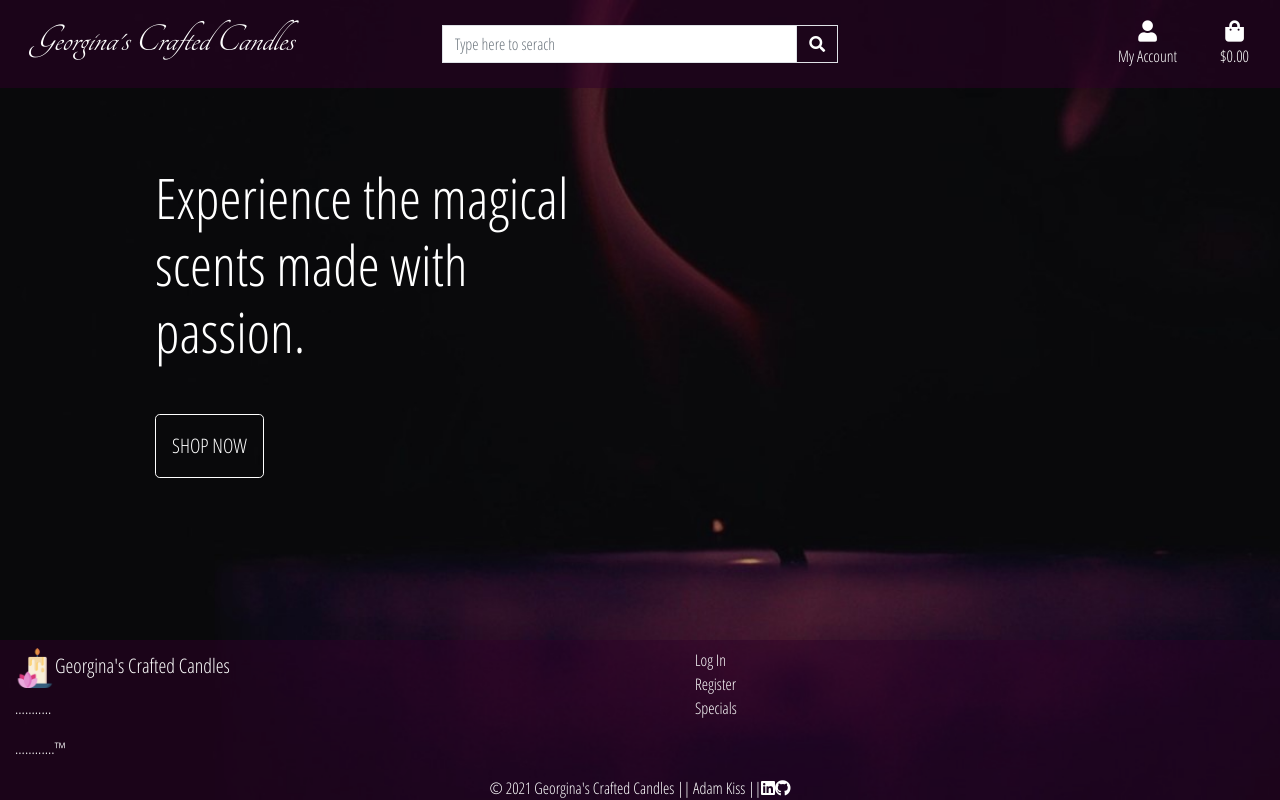
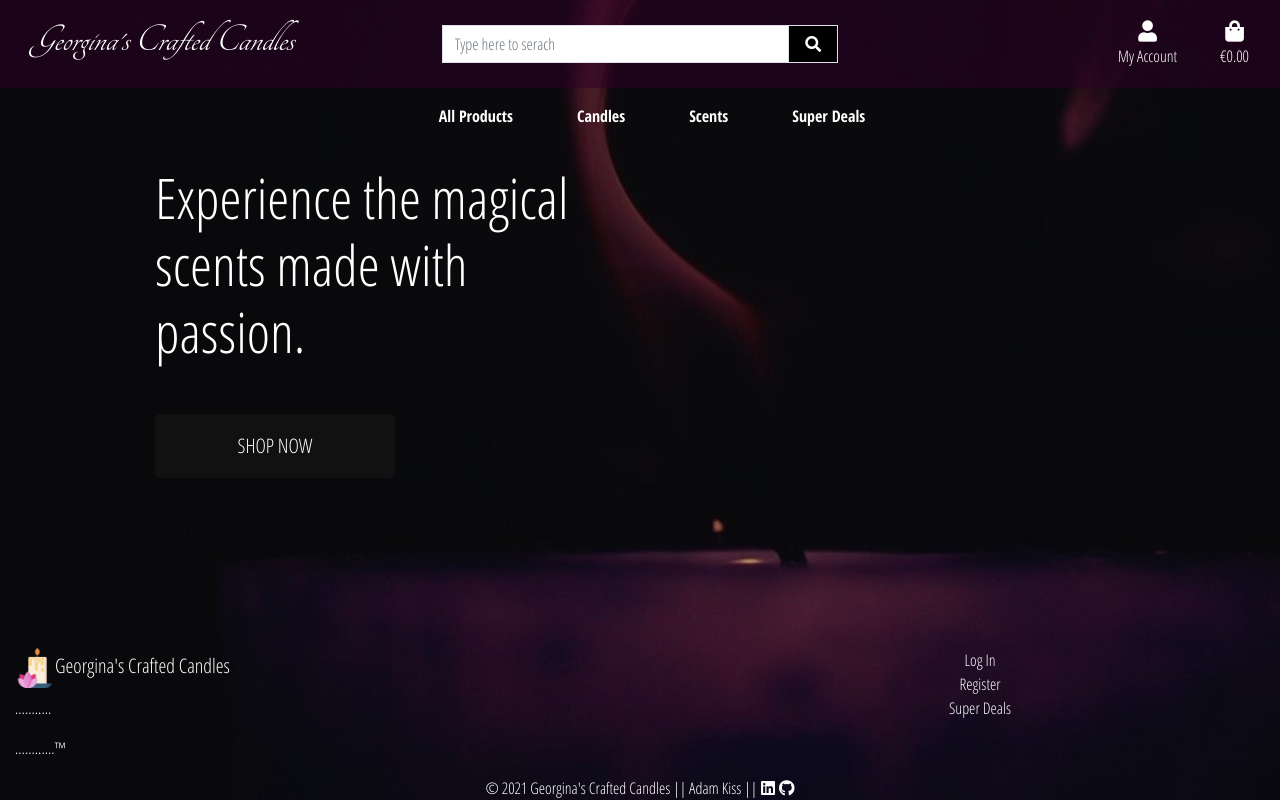
Before and after one commit to Adamsky94/Georginas_Craft_Candles, a Django app: page / in a window 1280 px wide. Run offline with Django 3.2, Linux system fonts and the light colour scheme; some libraries are stand-ins or nearby versions.

Commit message:
Added navigation

```diff
--- a/ginas_candles/static/css/base.css
+++ b/ginas_candles/static/css/base.css
@@ -40,22 +40,70 @@ body {
     max-height: 40px;
 }
 
-.shop-now-button {
-    color: #ffffff;
-    border-color: #ffffff;
+/* from Bulma */
+.icon {
+    align-items: center;
+    display: inline-flex;
+    justify-content: center;
+    height: 1.5rem;
+    width: 1.5rem;
 }
 
-.shop-now-button:hover {
-    border-color: rgb(46, 1, 41);
+.main-logo-link {
+    width: fit-content;
+}
+
+/*navbar*/
+
+.navbar-dark .navbar-nav .nav-link {
     color: white;
-    border-width: 4px;
-    transition: 0.3s;
-    font-size: 1.3rem;
-    ;
+}
+
+/*buttons*/
+.shop-now-button {
+    background: rgba(39, 39, 39, 0.3);
+    color: white;
+    min-width: 240px;
+}
+
+.btn-black {
+    background: black;
+    color: white;
+}
+
+.btn-outline-black {
+    background: white;
+    color: black !important; /* use important to override link colors for <a> elements */
+    border: 1px solid black;
+}
+
+.btn-outline-black:hover,
+.btn-outline-black:active,
+.btn-outline-black:focus {
+    background: black;
+    color: white !important;
+}
+
+.shop-now-button:hover,
+.shop-now-button:active,
+.shop-now-button:focus,
+.btn-black:hover,
+.btn-black:active,
+.btn-black:focus {
+    background: rgba(46, 0, 41, 0.5);
+    color: white;
 }
 
 footer {
     margin-top: auto;
+}
+
+.footer-link i {
+    padding-left: 4px;
+}
+
+.footer-link i:hover{
+    color: rgb(140, 0, 125);
 }
 
 /* -------------------------------- Media Queries */
--- a/ginas_candles/templates/base.html
+++ b/ginas_candles/templates/base.html
@@ -81,14 +81,23 @@
                                     <div class="text-center">
                                         <div><i class="fas fa-shopping-bag fa-lg"></i></div>
                                         <p class="my-0">
-                                            {% if grand_total %} ${{ grand_total|floatformat:2 }} {% else %} $0.00 {% endif %}
+                                            {% if grand_total %} €{{ grand_total|floatformat:2 }} {% else %} €0.00 {% endif %}
                                         </p>
                                     </div>
                                 </a>
                             </li>
                         </ul>
                     </div>
-                </div>
+                    </div>
+                    <div class="row">
+                      <nav class="navbar navbar-expand-lg navbar-dark w-100">
+                        <button class="navbar-toggler" type="button" data-toggle="collapse" data-target="#main-nav" aria-controls="main-nav" aria-expanded="false" aria-label="Toggle navigation">
+                            <span class="navbar-toggler-icon"></span>
+                        </button>
+                        {% include 'includes/mobile-top-header.html' %}
+                        {% include 'includes/main-nav.html' %}
+                      </nav>
+                    </div>
             </header>
 
             {% block page_header %} {% endblock %}
@@ -96,7 +105,7 @@
             {% block content %} {% endblock %}
         </div>
 
-        <footer class="page-footer pt-2 color-main">
+        <footer class="page-footer pt-2">
             <div class="container-fluid">
                 <div class="row">
 
@@ -106,11 +115,11 @@
                         <p id="smallprint" class="">............™</p>
                     </div>
 
-                    <div class="col l4 offset-l2 s12">
+                    <div class="col l4 offset-l2 s12 text-center">
                         <ul>
                             <li><a class="footer-link" href="">Log In</a></li>
                             <li><a class="footer-link" href="">Register</a></li>
-                            <li><a class="footer-link" href="">Specials</a></li>
+                            <li><a class="footer-link" href="">Super Deals</a></li>
                         </ul>
                     </div>
 
--- /dev/null
+++ b/ginas_candles/templates/includes/main-nav.html
@@ -0,0 +1,44 @@
+<div class="collapse navbar-collapse" id="main-nav">
+    <ul class="navbar-nav w-auto mx-auto">
+        <li class="nav-item dropdown">
+            <a class="logo-font font-weight-bold nav-link text-black mr-5" href="#" id="all-products-link" data-toggle="dropdown" aria-haspopup="true" aria-expanded="false">
+                All Products
+            </a>
+            <div class="dropdown-menu border-0" aria-labelledby="all-products-link">
+                <a href="" class="dropdown-item">By Price</a>
+                <a href="" class="dropdown-item ">By Scent</a>
+                <a href="" class="dropdown-item ">By Material</a>
+                <a href="" class="dropdown-item">All Products</a>
+            </div>
+        </li>
+
+        <li class="nav-item dropdown">
+            <a class="logo-font font-weight-bold nav-link text-black mr-5" href="#" id="clothing-link" data-toggle="dropdown" aria-haspopup="true" aria-expanded="false">
+                Candles
+            </a>
+            <div class="dropdown-menu border-0" aria-labelledby="clothing-link">
+                <a href="" class="dropdown-item">Coconut oil</a>
+                <a href="" class="dropdown-item">Beeswax</a>
+                <a href="" class="dropdown-item">Gel</a>
+                <a href="" class="dropdown-item">Paraffin</a>
+            </div>
+        </li>
+
+        <li class="nav-item dropdown">
+            <a class="logo-font font-weight-bold nav-link text-black mr-5" href="tealights" id="homeware-link" data-toggle="dropdown" aria-haspopup="true" aria-expanded="false">
+                Scents
+            </a>
+            <div class="dropdown-menu border-0" aria-labelledby="homeware-link">
+                <a href="" class="dropdown-item">Lavender</a>
+                <a href="" class="dropdown-item">Cinnamon</a>
+                <a href="" class="dropdown-item">Berries</a>
+            </div>
+        </li>
+
+        <li class="nav-item dropdown">
+            <a class="logo-font font-weight-bold nav-link text-black" href="deals-link" id="specials-link" data-toggle="dropdown" aria-haspopup="true" aria-expanded="false">
+                Super Deals
+            </a>
+        </li>
+    </ul>
+</div>
--- /dev/null
+++ b/ginas_candles/templates/includes/mobile-top-header.html
@@ -0,0 +1,56 @@
+<li class="list-inline-item">
+    <a class="text-black nav-link d-block d-lg-none" href="#" id="mobile-search" data-toggle="dropdown" aria-haspopup="true" aria-expanded="false">
+        <div class="text-center">
+            <div><i class="fas fa-search fa-lg"></i></div>
+            <p class="my-0">Search</p>
+        </div>
+    </a>
+    <div class="dropdown-menu border-0 w-100 p-3 rounded-0 my-0" aria-labelledby="mobile-search">
+        <form class="form" method="GET" action="">
+            <div class="input-group w-100">
+                <input class="form-control border border-black rounded-0" type="text" name="q" placeholder="Search our site">
+                <div class="input-group-append">
+                    <button class="form-control form-control btn btn-black border border-black rounded-0" type="submit">
+                        <span class="icon">
+                            <i class="fas fa-search"></i>
+                        </span>
+                    </button>
+                </div>
+            </div>
+        </form>
+    </div>
+</li>
+<li class="list-inline-item dropdown">
+    <a class="text-black nav-link d-block d-lg-none" href="#" id="user-options" data-toggle="dropdown" aria-haspopup="true" aria-expanded="false">
+        <div class="text-center">
+            <div><i class="fas fa-user fa-lg"></i></div>
+            <p class="my-0">My Account</p>
+        </div>
+    </a>
+    <div class="dropdown-menu border-0" aria-labelledby="user-options">
+        {% if request.user.is_authenticated %}
+            {% if request.user.is_superuser %}
+                <a href="{% url 'account_logout' %}" class="dropdown-item">Product Management</a>
+            {% endif %}
+            <a href="" class="dropdown-item">My Profile</a>
+            <a href="{% url 'account_logout' %}" class="dropdown-item">Logout</a>
+        {% else %}
+            <a href="{% url 'account_signup' %}" class="dropdown-item">Register</a>
+            <a href="{% url 'account_login' %}" class="dropdown-item">Login</a>
+        {% endif %}
+    </div>
+</li>
+<li class="list-inline-item">
+    <a class="{% if grand_total %}text-primary font-weight-bold{% else %}text-black{% endif %} nav-link d-block d-lg-none" href="">
+        <div class="text-center">
+            <div><i class="fas fa-shopping-bag fa-lg"></i></div>
+            <p class="my-0">
+                {% if grand_total %}
+                    ${{ grand_total|floatformat:2 }}
+                {% else %}
+                    $0.00
+                {% endif %}
+            </p>
+        </div>
+    </a>
+</li>
```
